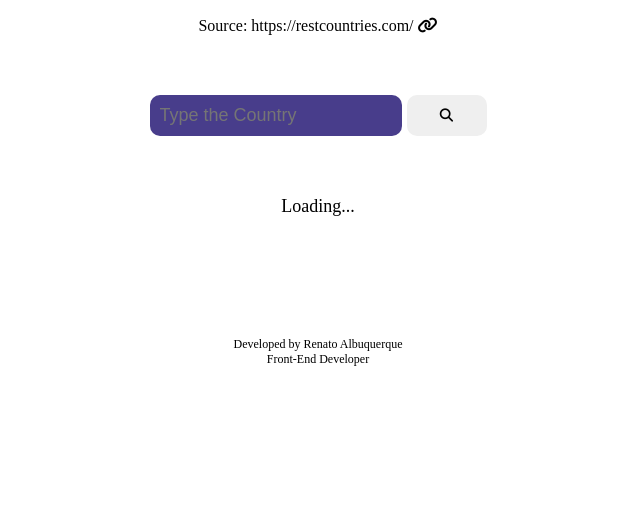
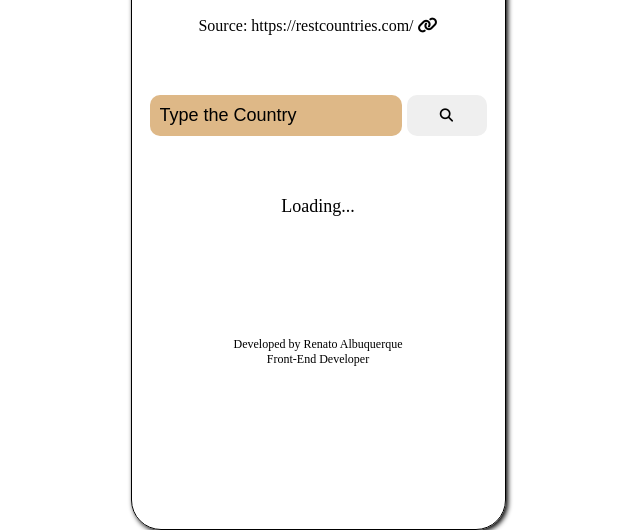
Before and after one commit to renato-albuquerque/countries_information-api, a plain HTML site: page index.html in a window 1280 px wide. Shown: the part 270-800 px from the top of the page, without its empty margins (322-962 px from the left). Drawn offline with Linux system fonts and the light colour scheme.

Commit message:
updated css styles

```diff
--- a/css/styles.css
+++ b/css/styles.css
@@ -26,6 +26,9 @@ body {
     height: 100vh;
 
     padding: 2rem;
+    border: 1px solid black;
+    border-radius: 3rem;
+    box-shadow: 2px 2px 5px black;
 }
 
 #title {
@@ -62,8 +65,12 @@ body {
 #input {
     font-size: 1.8rem;
     padding: 1rem;
-    background-color: darkslateblue;
+    background-color: burlywood;
     border-radius: 1rem;
+}
+
+input::placeholder {
+    color: black;
 }
 
 .button {
@@ -84,3 +91,7 @@ body {
     text-align: center;
     font-size: 1.2rem;
 }
+
+.footerNameJob a {
+    color: black;
+}
--- a/index.html
+++ b/index.html
@@ -28,7 +28,7 @@
         <div id="loading">Loading...</div>
 
         <footer class="footer">
-            <p class="footerNameJob">Developed by <span>Renato Albuquerque</span></p>
+            <p class="footerNameJob">Developed by <a href="https://rma-contacts.vercel.app/">Renato Albuquerque</a></p>
             <p class="footerNameJob">Front-End Developer</p>
         </footer>
 
```
